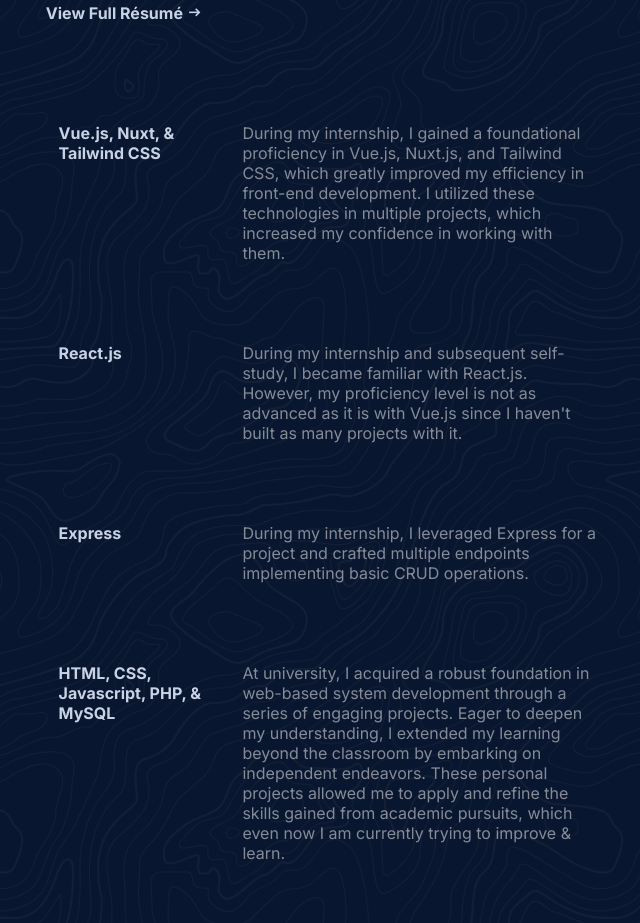
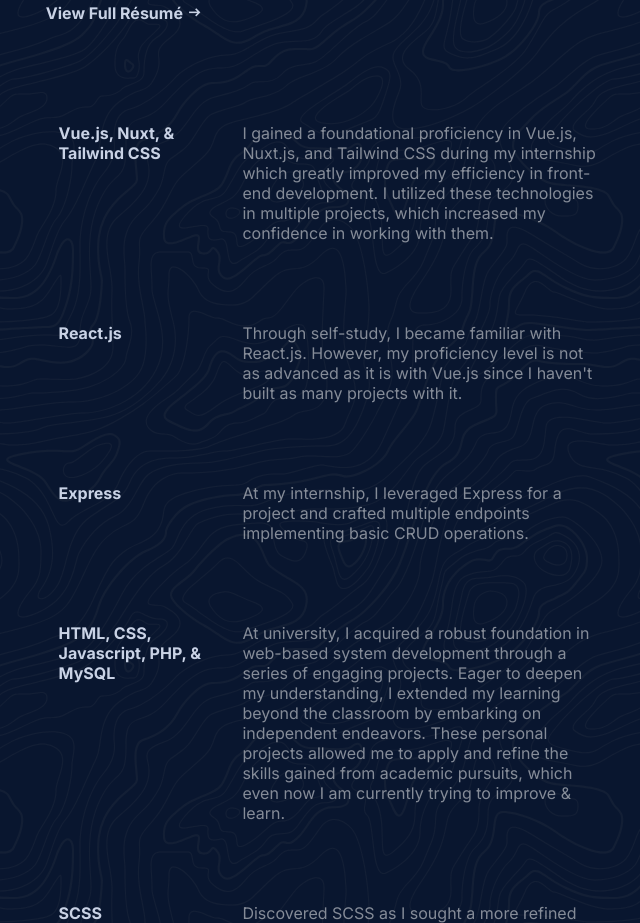
Before and after one commit to clarence-coronel/portfolio-2023, a plain HTML site: page index.html in a window 1280 px wide. Shown: the part 899-1822 px from the top of the page, without its empty margins (564-1204 px from the left). Drawn offline with Linux system fonts and the light colour scheme.

Commit message:
refactor: update skill desc

```diff
--- a/index.html
+++ b/index.html
@@ -226,7 +226,7 @@
               Vue.js, Nuxt, & Tailwind CSS
             </div>
             <div class="skill-desc">
-              During my internship, I gained a foundational proficiency in Vue.js, Nuxt.js, and Tailwind CSS, which greatly improved my efficiency in front-end development. I utilized these technologies in multiple projects, which increased my confidence in working with them.
+              I gained a foundational proficiency in Vue.js, Nuxt.js, and Tailwind CSS during my internship which greatly improved my efficiency in front-end development. I utilized these technologies in multiple projects, which increased my confidence in working with them.
             </div>
           </div>
           <div class="skill-container">
@@ -234,7 +234,7 @@
               React.js
             </div>
             <div class="skill-desc">
-              During my internship and subsequent self-study, I became familiar with React.js. However, my proficiency level is not as advanced as it is with Vue.js since I haven't built as many projects with it.
+              Through self-study, I became familiar with React.js. However, my proficiency level is not as advanced as it is with Vue.js since I haven't built as many projects with it.
             </div>
           </div>
           <div class="skill-container">
@@ -242,7 +242,7 @@
               Express
             </div>
             <div class="skill-desc">
-              During my internship, I leveraged Express for a project and crafted multiple endpoints implementing basic CRUD operations.
+              At my internship, I leveraged Express for a project and crafted multiple endpoints implementing basic CRUD operations.
             </div>
           </div>
           <div class="skill-container">
```
